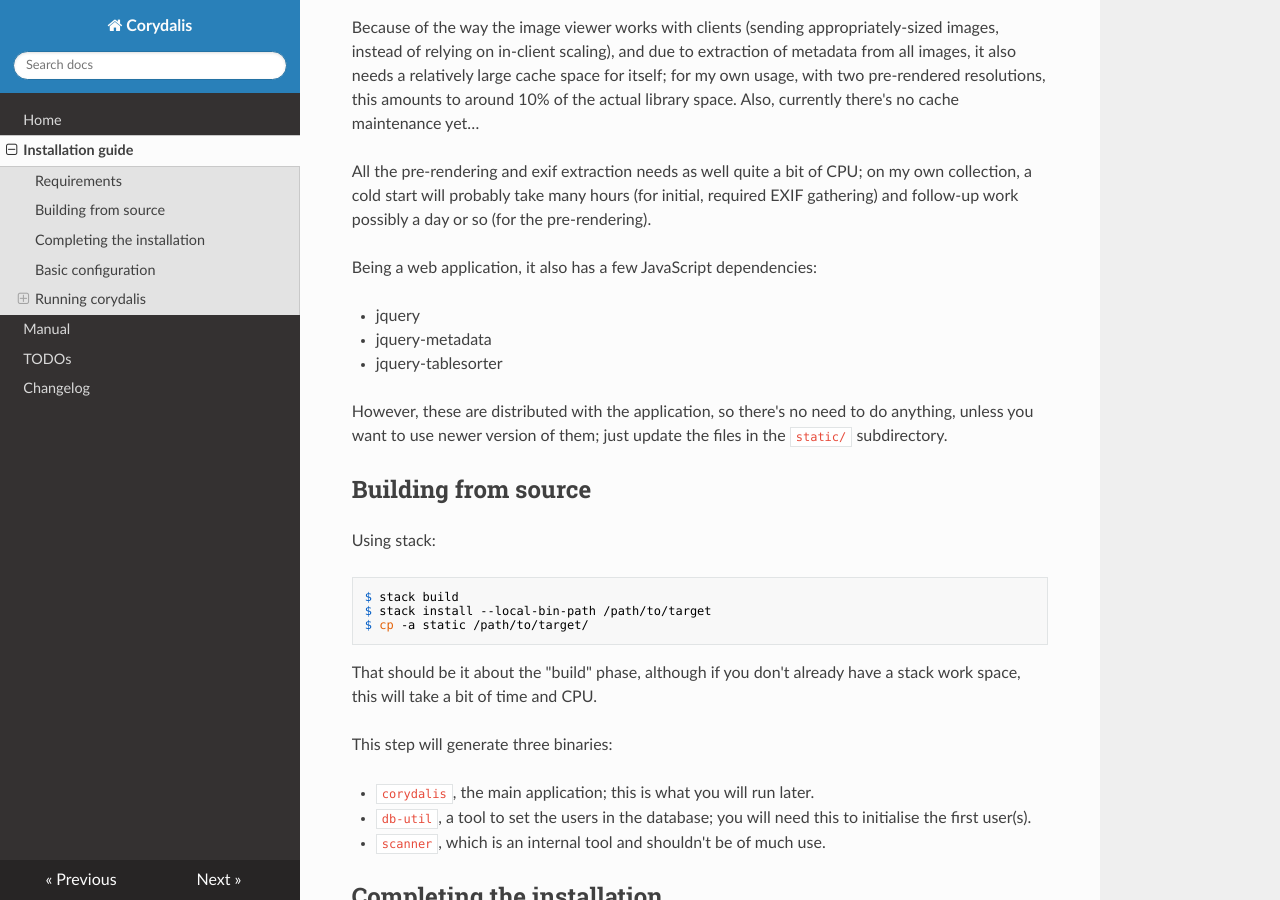
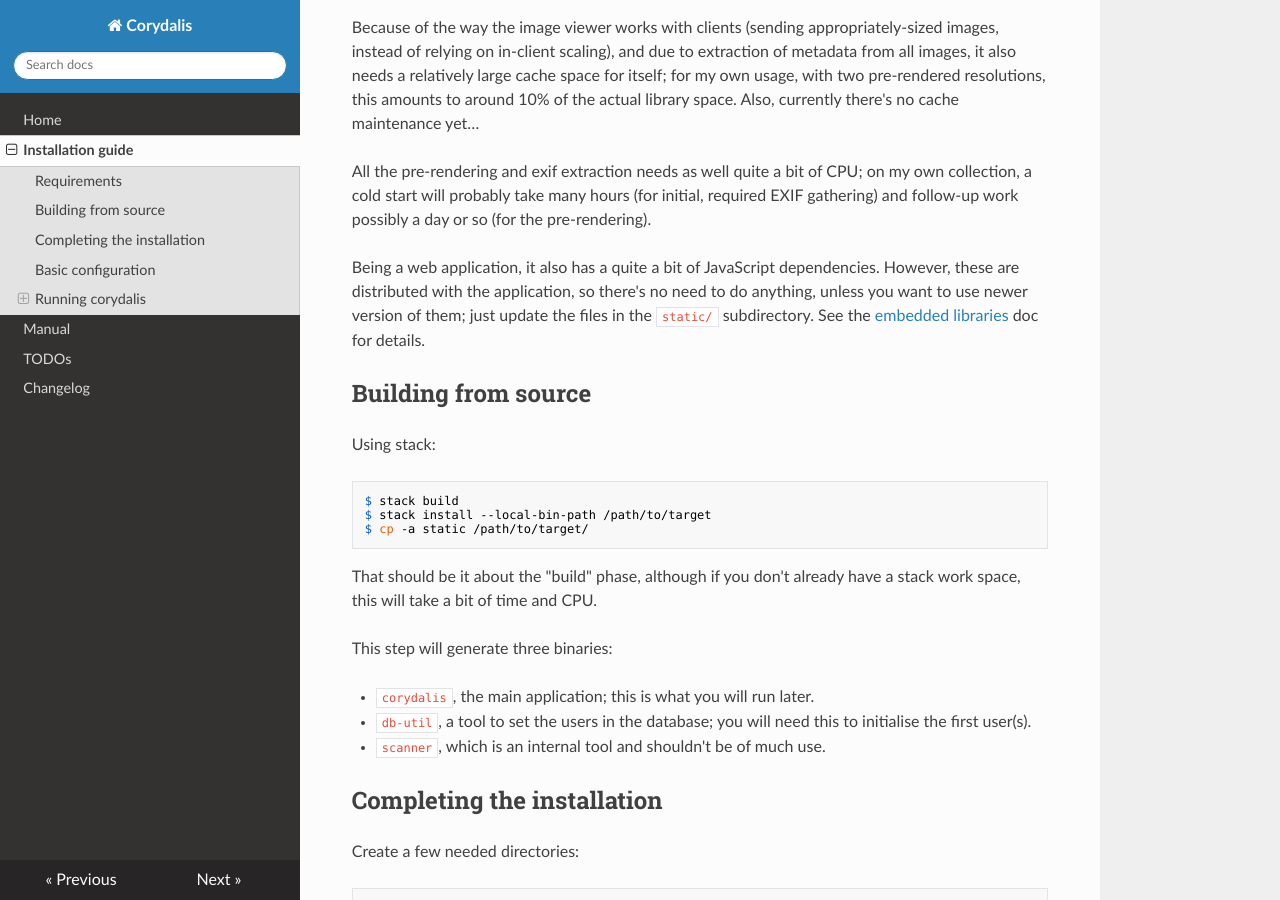
Before and after one commit to iustin/corydalis, an MkDocs documentation site: the page built from docs/install.md, in a window 1280 px wide and 900 px high, scrolled down 392 px. Built offline with MkDocs 1.6.1, drawn with Linux system fonts in a browser that asks for light colours; nearby versions of some CDN libraries; some of the changed text lies outside the part shown.

Commit message:
Minor documentation updates

```diff
--- a/docs/install.md
+++ b/docs/install.md
@@ -28,15 +28,11 @@ CPU; on my own collection, a cold start will probably take many hours
 (for initial, required EXIF gathering) and follow-up work possibly a
 day or so (for the pre-rendering).
 
-Being a web application, it also has a few JavaScript dependencies:
-
-* jquery
-* jquery-metadata
-* jquery-tablesorter
-
-However, these are distributed with the application, so there's no
-need to do anything, unless you want to use newer version of them;
-just update the files in the `static/` subdirectory.
+Being a web application, it also has a quite a bit of JavaScript
+dependencies. However, these are distributed with the application, so
+there's no need to do anything, unless you want to use newer version
+of them; just update the files in the `static/` subdirectory. See the
+[embedded libraries](embeddedlibs.md) doc for details.
 
 ## Building from source
 
@@ -111,9 +107,9 @@ Once the configuration is updated, simply run the application:
     $ ./corydalis settings.yml
 
 Note that at the first run, it will start scanning the configured
-directories and parse metadata, so it will take a long while - hours -
-for the initial run to finish. This metadata should be moved to async
-operation, of course.
+directories and parse metadata, so it will take a long while - maybe
+up to hours - for the initial run to finish, depending on both CPU and
+disk I/O for your storage.
 
 I've also seen that due to the nontrivial amount of memory used by all
 the filename tracking, the periodic idle GCs use non-trivial amount of
```
Also changed, not shown: EmbeddedLibs.md (+3 -3 lines), docs/embeddedlibs.md (added, +1 -0 lines).
